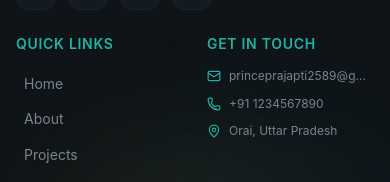
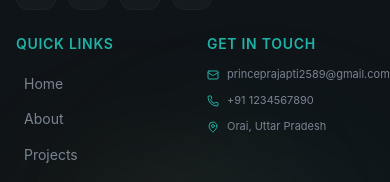
Before and after one commit to PrincePrajapatiXi/Portfolio, a React (Vite) app: page / in a window 390 px wide. Shown: the part 6451-6633 px from the top of the page. Built offline with nearby package versions, Linux system fonts and the light colour scheme.

Commit message:
Add back compact icons for footer contact items on mobile

```diff
--- a/src/layout/Footer.jsx
+++ b/src/layout/Footer.jsx
@@ -155,8 +155,8 @@ export const Footer = () => {
                                             group-hover/contact:bg-primary/20 transition-colors duration-300">
                                             <item.icon className="w-3.5 h-3.5 text-primary" />
                                         </div>
-                                        <item.icon className="w-3.5 h-3.5 text-primary shrink-0 md:hidden" />
-                                        <span className="text-xs md:text-sm leading-relaxed truncate md:break-all md:whitespace-normal">
+                                        <item.icon className="w-3 h-3 text-primary shrink-0 md:hidden" />
+                                        <span className="text-[11px] md:text-sm leading-relaxed">
                                             {item.value}
                                         </span>
                                     </a>
```
